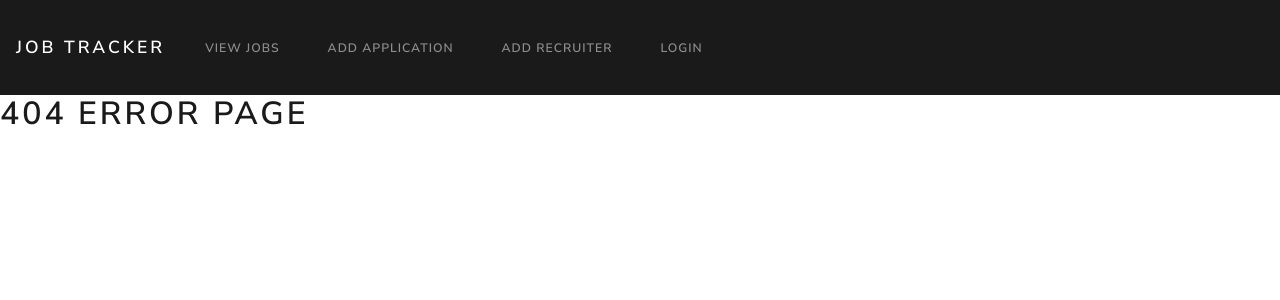
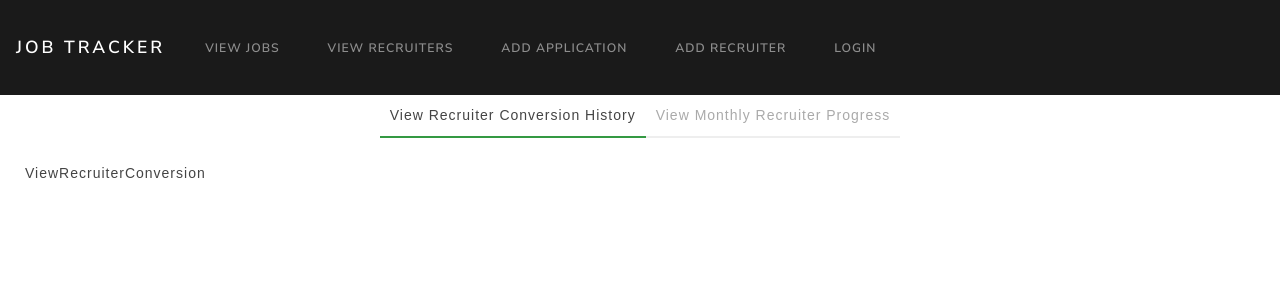
Before and after one commit to adrianpearman/JobTrackerAppv2, a React (Create React App) app in the folder client/: page /recruiters in a window 1280 px wide. Before the commit this address had no page. Shown: the top 300 px of the page. Built offline with nearby package versions, Linux system fonts and the light colour scheme.

Commit message:
refactoring and restructuring on front end code.

```diff
--- a/client/src/components/App.js
+++ b/client/src/components/App.js
@@ -12,7 +12,8 @@ import ErrorPage from "./ErrorPage";
 // Pages
 import AddApplication from "./Applications/Jobs/AddApplication";
 import AddRecruiter from "./Applications/Recruiter/AddRecruiter";
-import ViewApplications from "./ViewData/ViewJobs";
+import ViewApplications from "./ViewApplicationData/ViewJobs";
+import ViewRecruiters from "./ViewRecruiterData/ViewRecruiters";
 
 const App = () => {
   return (
@@ -21,6 +22,7 @@ const App = () => {
         <Header />
         <Switch>
           <Route path="/" component={ViewApplications} exact />
+          <Route path="/recruiters" component={ViewRecruiters} exact />
           <Route path="/add/application" component={AddApplication} exact />
           <Route path="/add/recruiter" component={AddRecruiter} exact />
           <Route path="/login" component={LoginPage} exact />
--- a/client/src/components/ViewData/ViewJobs.js
+++ b/client/src/components/ViewApplicationData/ViewJobs.js
@@ -1,8 +1,8 @@
 import React, { Component } from "react";
 
 import Tabs from "../../containers/Tab";
-import ViewConversion from "./ViewConversion";
-import ViewMonthlyProgress from "./ViewMonthyProgress";
+import ViewConversion from "./ViewApplicationConversion";
+import ViewMonthlyProgress from "./ViewMonthyApplicationProgress";
 
 class ViewJobs extends Component {
   render() {
--- /dev/null
+++ b/client/src/components/ViewRecruiterData/ViewRecruiterConversion.js
@@ -0,0 +1,11 @@
+import React, { Component } from "react";
+
+export default class ViewRecruiterConversion extends Component {
+  render() {
+    return (
+      <div>
+        <p>ViewRecruiterConversion</p>
+      </div>
+    );
+  }
+}
--- /dev/null
+++ b/client/src/components/ViewRecruiterData/ViewRecruiterProgress.js
@@ -0,0 +1,11 @@
+import React, { Component } from "react";
+
+export default class ViewRecruiterProgress extends Component {
+  render() {
+    return (
+      <div>
+        <p>ViewRecruiterProgress</p>
+      </div>
+    );
+  }
+}
--- /dev/null
+++ b/client/src/components/ViewRecruiterData/ViewRecruiters.js
@@ -0,0 +1,22 @@
+import React, { Component } from "react";
+
+import Tabs from "../../containers/Tab";
+import ViewRecruiterConversion from "./ViewRecruiterConversion";
+import ViewRecruiterProgress from "./ViewRecruiterProgress";
+
+class ViewRecruiters extends Component {
+  render() {
+    return (
+      <Tabs>
+        <div title="View Recruiter Conversion History">
+          <ViewRecruiterConversion />
+        </div>
+        <div title="View Monthly Recruiter Progress">
+          <ViewRecruiterProgress />
+        </div>
+      </Tabs>
+    );
+  }
+}
+
+export default ViewRecruiters;
--- a/client/src/containers/Header.js
+++ b/client/src/containers/Header.js
@@ -15,6 +15,11 @@ const Header = () => {
           <li className="nav-item">
             <Link className="nav-link" to="/">
               View Jobs
+            </Link>
+          </li>
+          <li className="nav-item">
+            <Link className="nav-link" to="/recruiters">
+              View Recruiters
             </Link>
           </li>
           <li className="nav-item">
--- a/client/src/redux/actions/index.js
+++ b/client/src/redux/actions/index.js
@@ -129,7 +129,6 @@ export const onClickHandler = state => {
       console.error(err);
     });
 };
-
 //Bulk Upload
 export const handleFileSelect = e => dispatch => {
   let file = e.target.files[0];
@@ -159,7 +158,6 @@ export const handleFileSelect = e => dispatch => {
   };
   reader.readAsText(file);
 };
-
 export const handleSubmitFile = e => (dispatch, getState) => {
   let data;
   if (e === "csvDataApplication") {
@@ -168,7 +166,6 @@ export const handleSubmitFile = e => (dispatch, getState) => {
     data = { data: getState().bulkUploadReducer.csvDataRecruiter };
   }
 
-  console.log(e);
   let url =
     e === "csvDataApplication"
       ? "/api/data/application/bulk"
@@ -210,7 +207,6 @@ export const handleSubmitFile = e => (dispatch, getState) => {
       console.log(err);
     });
 };
-
 export const clearSubmitFile = e => dispatch => {
   document.getElementById(`${e}`).value = "";
   dispatch({
```
Also changed, not shown: client/src/components/ViewApplicationData/ViewApplicationConversion.js (renamed from client/src/components/ViewData/ViewConversion.js), client/src/components/ViewApplicationData/ViewMonthyApplicationProgress.js (renamed from client/src/components/ViewData/ViewMonthyProgress.js).
